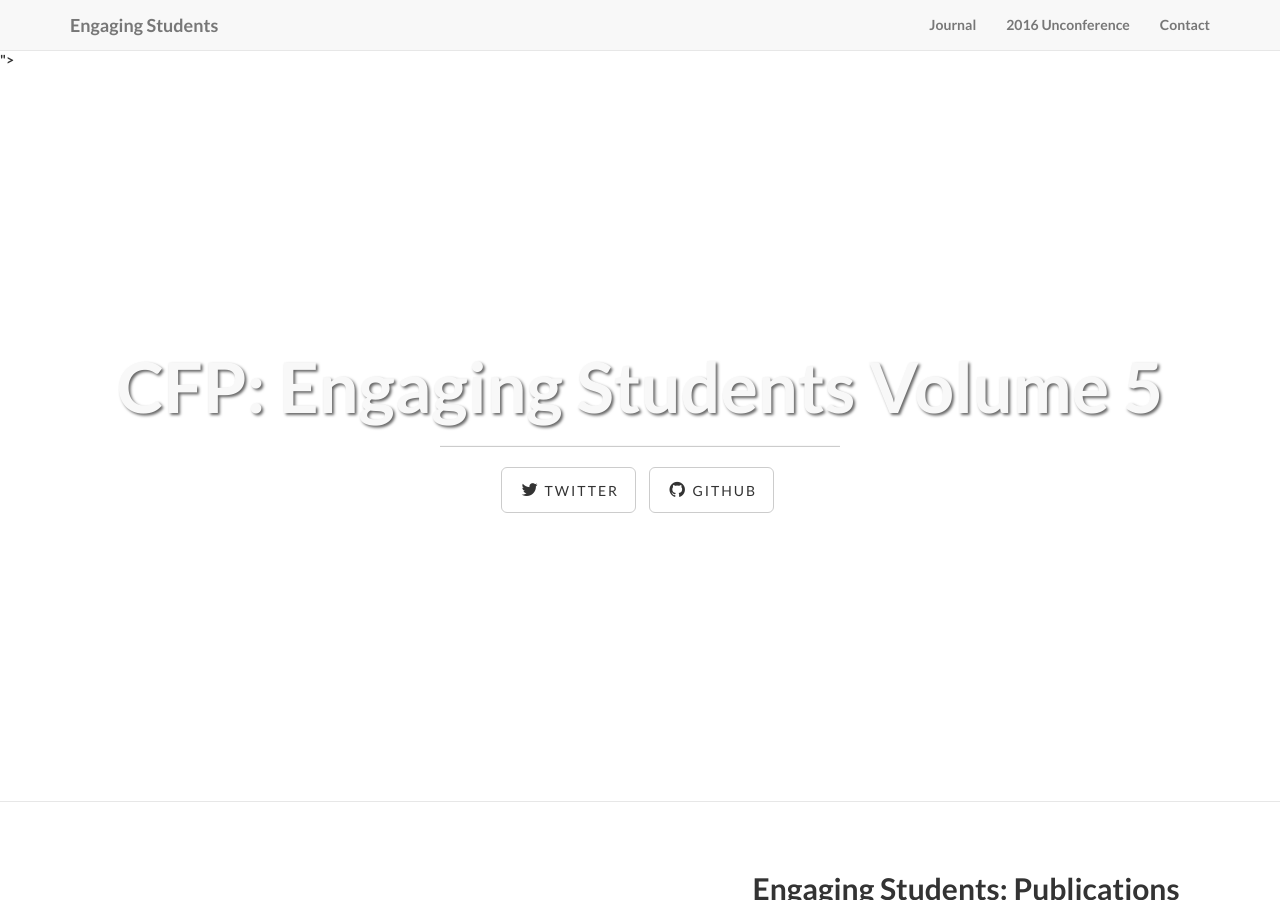
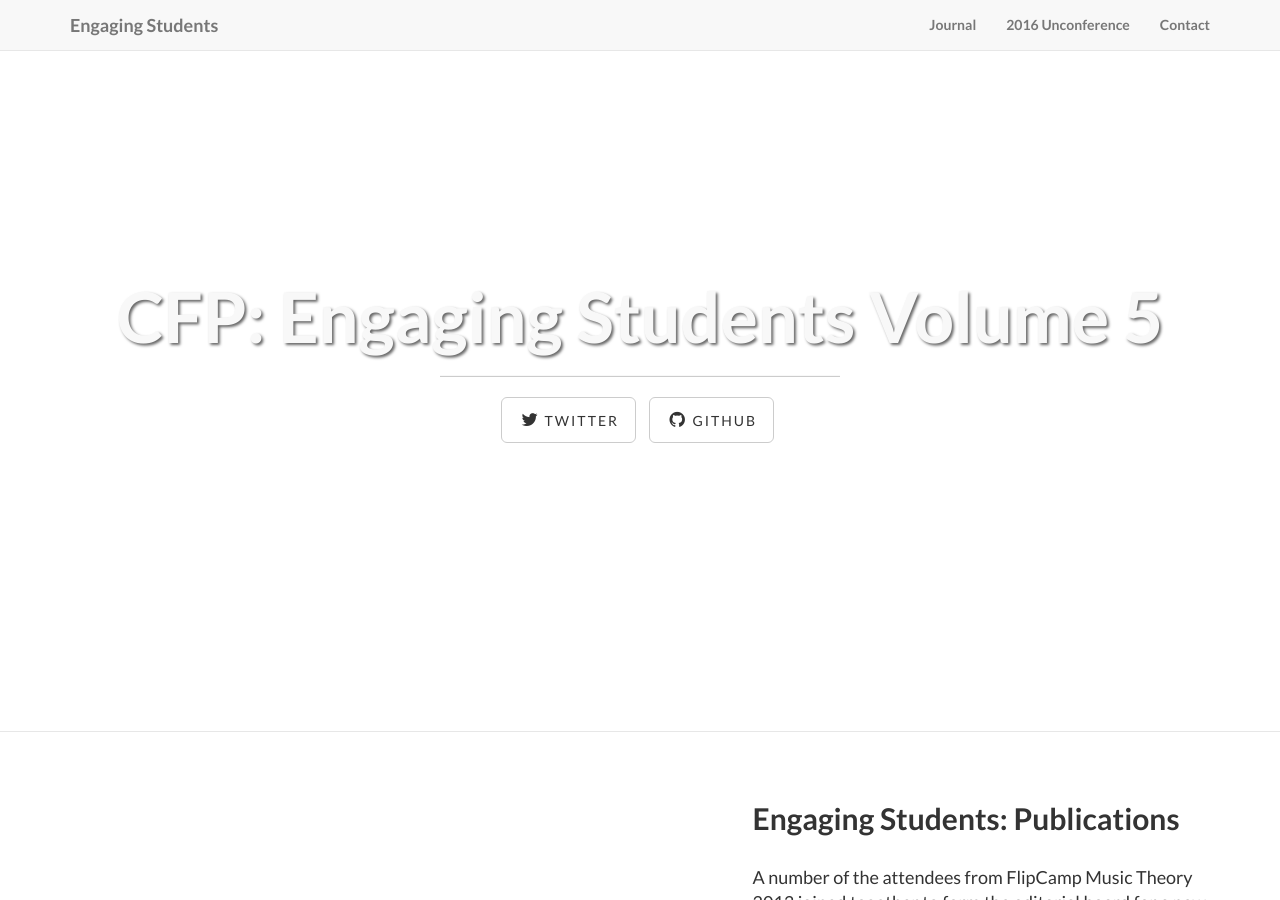
Before and after one commit to flipcamp/flipcamp.github.io, a Jekyll site: the page built from _posts/2015-01-07-Vol4.markdown, in a window 1280 px wide and 900 px high. Built offline with Jekyll 4.4.1, drawn with Linux system fonts in a browser that asks for light colours; nearby versions of some CDN libraries; library files that are not in the unit come from our copies; some of the changed text lies outside the part shown.

Commit message:
Update 2015-01-07-Vol4.markdown

```diff
--- a/_posts/2015-01-07-Vol4.markdown
+++ b/_posts/2015-01-07-Vol4.markdown
@@ -5,7 +5,7 @@
 title: CFP&#58; Engaging Students Volume 5
 description: |
 
-  <p class="lead">Call for participation: <i>Engaging Students Volume 5</i><br/>We are now soliciting contributions to our fifth volume of <i>Engaging Students</i> [*Want to read more...*] (http://www.flipcamp.org/es5cfp/)</p>
+<p class="lead">Call for participation: <i>Engaging Students Volume 5</i><br/>We are now soliciting contributions to our fifth volume of <i>Engaging Students</i><br/>[*Want to read more...*] (http://www.flipcamp.org/es5cfp/)</p>
 
 
 
```
